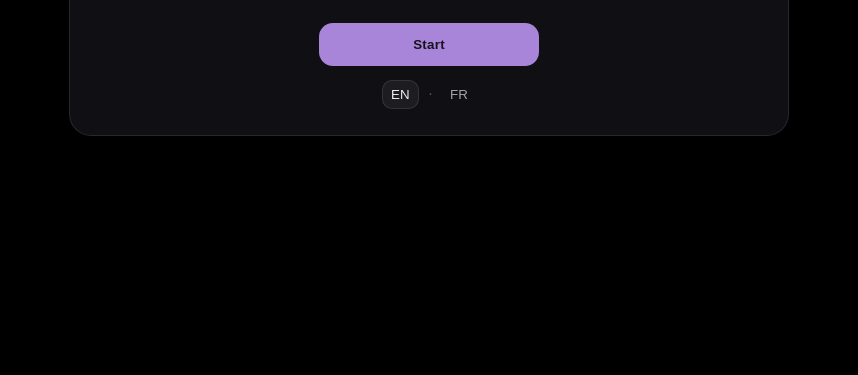
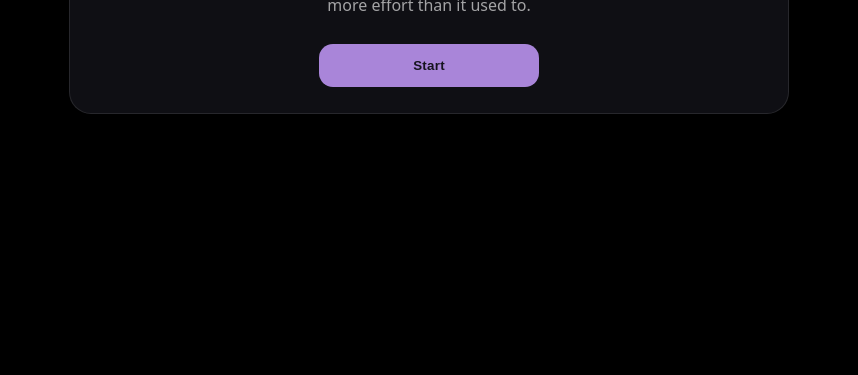
Before and after one commit to drinkmn8-cmyk/the-diagnostic-mn8, a plain HTML site: page index.html in a window 1280 px wide. Shown: the part 425-800 px from the top of the page, without its empty margins (211-1069 px from the left). Drawn offline with Linux system fonts and the light colour scheme.

Commit message:
Update index.html

```diff
--- a/index.html
+++ b/index.html
@@ -26,16 +26,6 @@
 
         <div class="actions">
           <button class="btn" id="startBtn" type="button">Start</button>
-
-          <div class="lang">
-            <button class="link" id="langEN" type="button" aria-pressed="true">
-              EN
-            </button>
-            <span class="dot">·</span>
-            <button class="link" id="langFR" type="button" aria-pressed="false">
-              FR
-            </button>
-          </div>
         </div>
       </section>
     </main>
```
